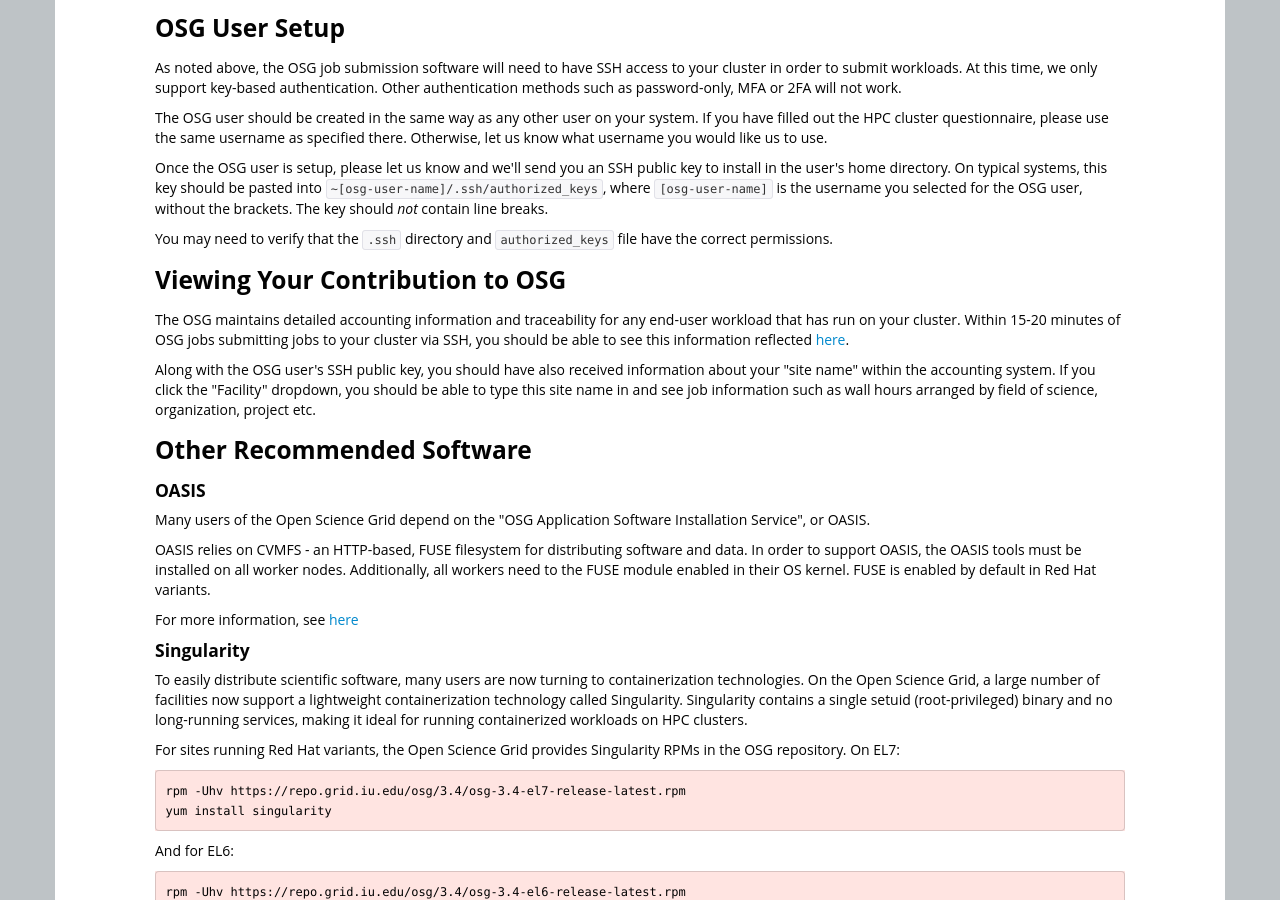
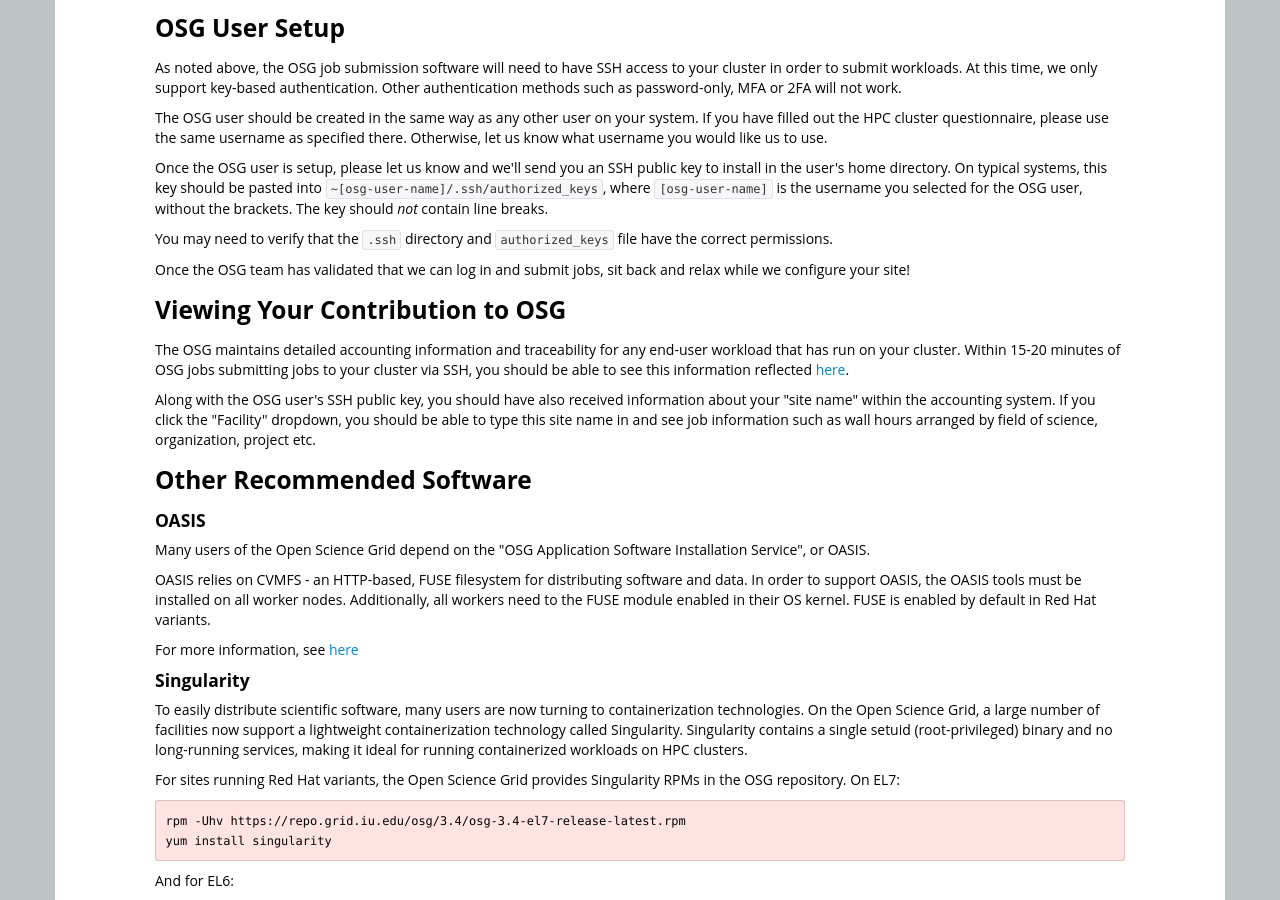
Before and after one commit to SWC-OSG-Workshop/OSG-HostedCE-RMACC17, a Jekyll site: the page built from handson2.md, in a window 1280 px wide and 900 px high, scrolled down 645 px. Built offline with Jekyll 4.4.1, drawn with Linux system fonts in a browser that asks for light colours; nearby versions of some CDN libraries; library files that are not in the unit come from our copies.

Commit message:
cheeky comments

```diff
--- a/handson2.md
+++ b/handson2.md
@@ -50,6 +50,8 @@
 You may need to verify that the `.ssh` directory and `authorized_keys` file
 have the correct permissions.
 
+Once the OSG team has validated that we can log in and submit jobs, sit back
+and relax while we configure your site!
 
 ### Viewing Your Contribution to OSG
 
```
